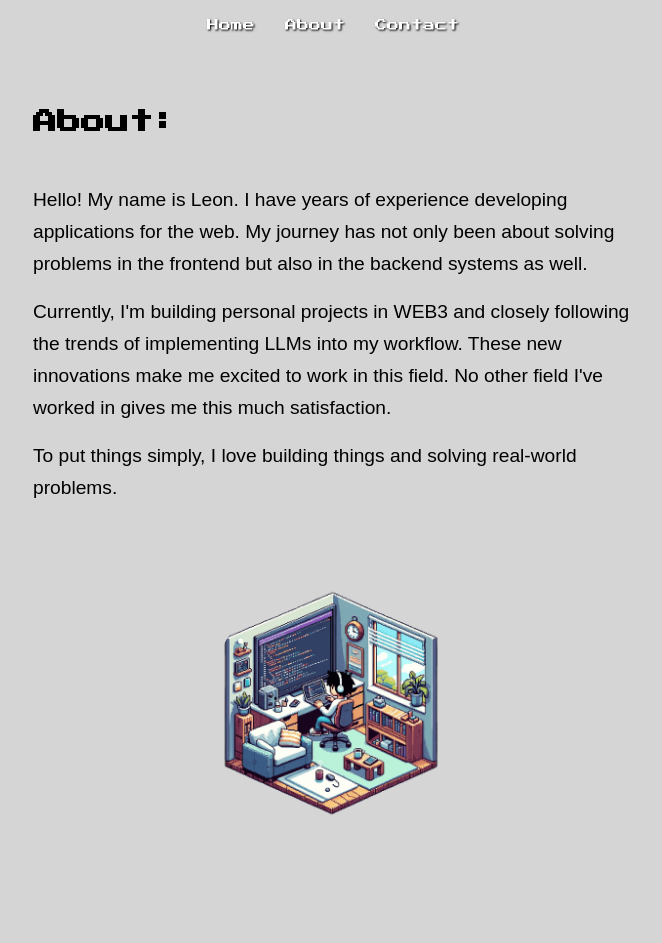
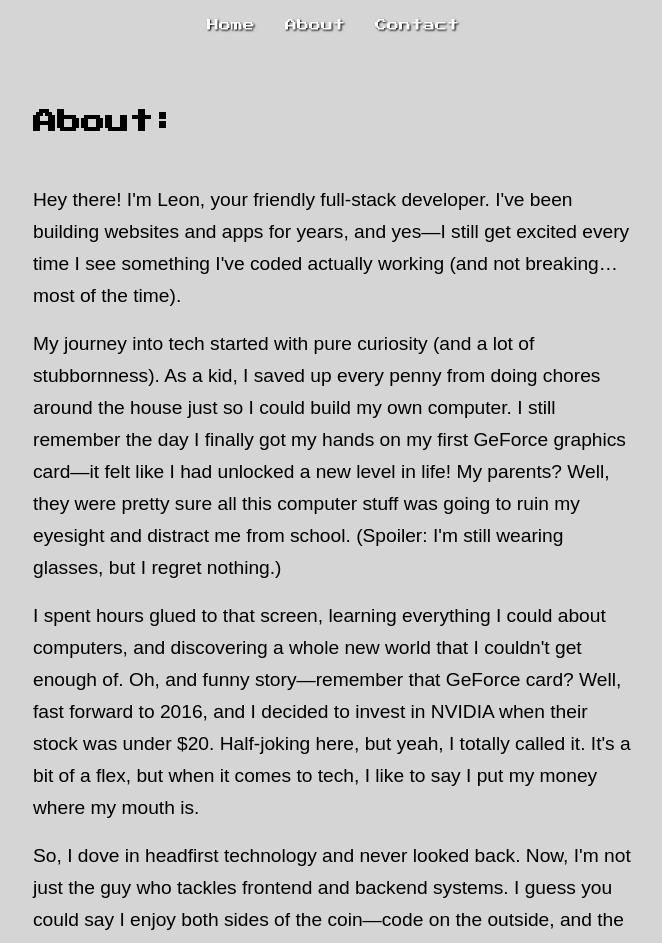
Before and after one commit to leonyanagida/leonyanagida.com, a Next.js app: page /about in a window 1280 px wide. Shown: the top 943 px of the page, without its empty margins (307-969 px from the left). Built offline with nearby package versions, Linux system fonts and the light colour scheme; a web font is replaced by a local one.

Commit message:
Update about page

```diff
--- a/src/app/_components/page/lore-section/content.ts
+++ b/src/app/_components/page/lore-section/content.ts
@@ -3,11 +3,11 @@ export const texts = {
     lore: "About:"
   },
   descriptions: {
-    main: `Hello! My name is Leon. I have years of experience developing applications for the web. My journey has not only been about solving problems in the frontend but also in the backend systems as well... `,
+    main: `Hey there! I'm Leon, your friendly full-stack developer. I've been building websites and apps for years, and yes—I still get excited every time I see something I've coded actually working (and not breaking… most of the time)...`,
     continueReading: "Continue Reading"
   },
   alts: {
-    dog: "Dog sitting",
+    dog: "A dog sitting",
   },
   links: {
     about: "/about",
--- a/src/app/about/content.ts
+++ b/src/app/about/content.ts
@@ -3,11 +3,13 @@ export const texts = {
     about: "About:",
   },
   lore: {
-    intro: `Hello! My name is Leon. I have years of experience developing applications for the web. My journey has not only been about solving problems in the frontend but also in the backend systems as well.`,
-    two: `Currently, I'm building personal projects in WEB3 and closely following the trends of implementing LLMs into my workflow. These new innovations make me excited to work in this field. No other field I've worked in gives me this much satisfaction.`,
-    three: `To put things simply, I love building things and solving real-world problems.`,
+    intro: `Hey there! I'm Leon, your friendly full-stack developer. I've been building websites and apps for years, and yes—I still get excited every time I see something I've coded actually working (and not breaking… most of the time).`,
+    story: `My journey into tech started with pure curiosity (and a lot of stubbornness). As a kid, I saved up every penny from doing chores around the house just so I could build my own computer. I still remember the day I finally got my hands on my first GeForce graphics card—it felt like I had unlocked a new level in life! My parents? Well, they were pretty sure all this computer stuff was going to ruin my eyesight and distract me from school. (Spoiler: I'm still wearing glasses, but I regret nothing.)`,
+    experience: `I spent hours glued to that screen, learning everything I could about computers, and discovering a whole new world that I couldn't get enough of. Oh, and funny story—remember that GeForce card? Well, fast forward to 2016, and I decided to invest in NVIDIA when their stock was under $20. Half-joking here, but yeah, I totally called it. It's a bit of a flex, but when it comes to tech, I like to say I put my money where my mouth is.`,
+    currentStatus: `So, I dove in headfirst technology and never looked back. Now, I'm not just the guy who tackles frontend and backend systems. I guess you could say I enjoy both sides of the coin—code on the outside, and the magical things happening behind the scenes.`,
+    conclusion: `Lately, I've been riding the Web3 wave, exploring blockchain technologies, and experimenting with how to make cool, decentralized projects. It's a wild world, but it's got me hooked. It gave me the feeling when I first started using a computer. Oh, and I'm super into seeing how large language models (like the one you're reading right now) are changing the way we work. Pretty exciting times!`
   },
   alts: {
-    room: `Leon sitting using a computer`,
+    room: `A dog sitting`,
   }
 };
--- a/src/app/about/page.module.css
+++ b/src/app/about/page.module.css
@@ -21,7 +21,6 @@
 }
 
 .img {
-  border-radius: 50%;
   display: flex;
   margin-left: auto;
   margin-right: auto;
--- a/src/app/about/page.tsx
+++ b/src/app/about/page.tsx
@@ -18,10 +18,10 @@ export default function About() {
         ))}
       </div>
       <Image
-        src="/static/setup.png"
+        src="/static/doggo.jpg"
         alt={texts.alts.room}
-        width={250}
-        height={250}
+        width={150}
+        height={150}
         className={styles.img}
       />
     </main>
```
Also changed, not shown: public/static/setup.png (deleted).
